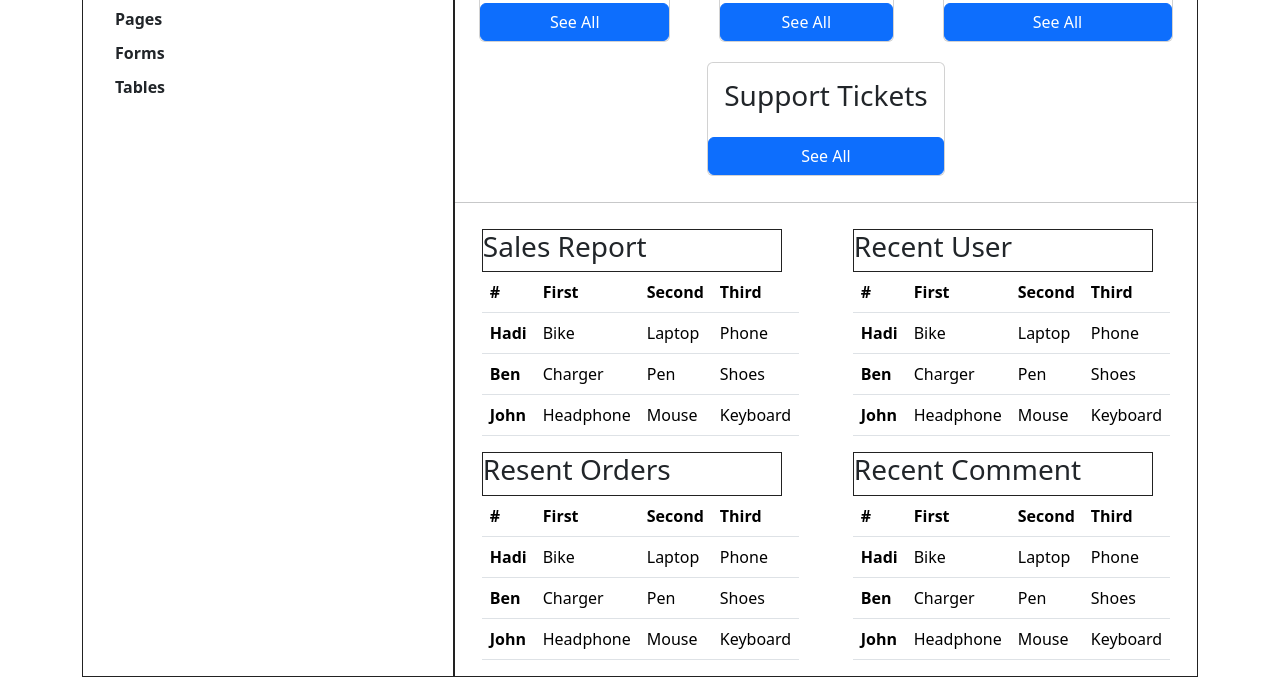
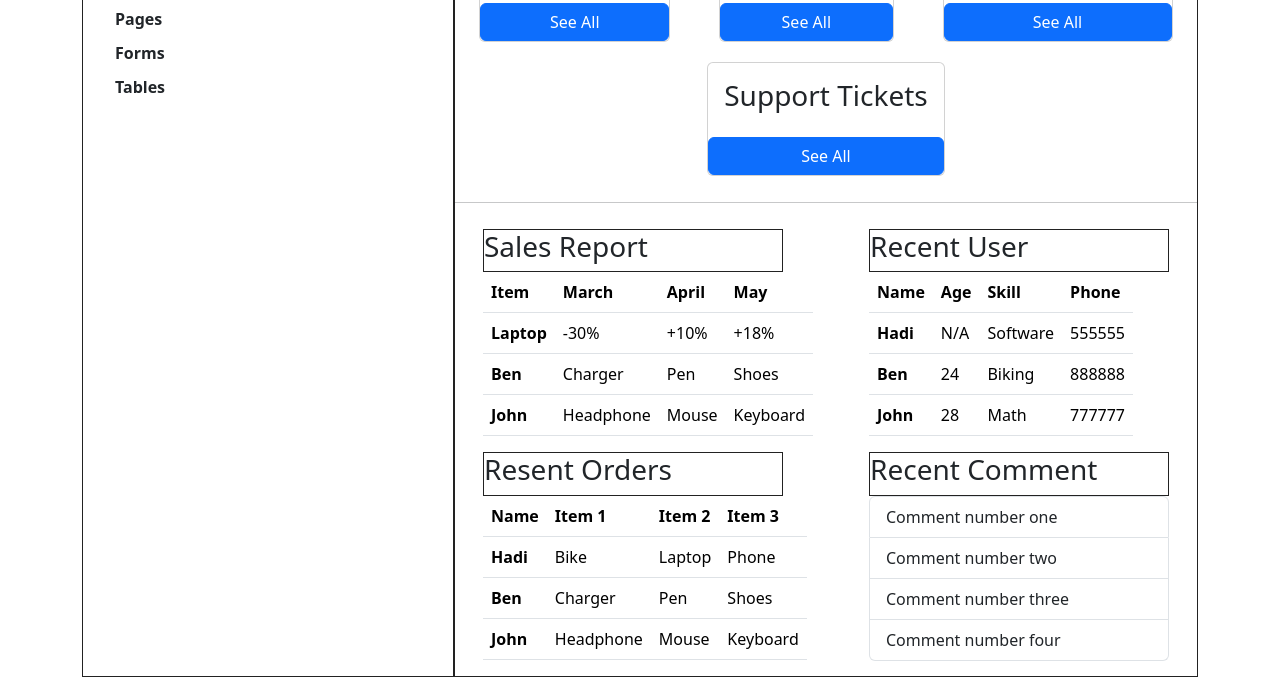
Before and after one commit to 1001hadi/dashboards, a plain HTML site: page index.html in a window 1280 px wide. Shown: the part 234-911 px from the top of the page. Drawn offline with nearby package versions, Linux system fonts and the light colour scheme.

Commit message:
recent comment updated

```diff
--- a/index.html
+++ b/index.html
@@ -107,18 +107,18 @@
                     <table class="table">
                       <thead>
                         <tr>
-                          <th scope="col">#</th>
-                          <th scope="col">First</th>
-                          <th scope="col">Second</th>
-                          <th scope="col">Third</th>
+                          <th scope="col">Item</th>
+                          <th scope="col">March</th>
+                          <th scope="col">April</th>
+                          <th scope="col">May</th>
                         </tr>
                       </thead>
                       <tbody>
                         <tr>
-                          <th scope="row">Hadi</th>
-                          <td>Bike</td>
-                          <td>Laptop</td>
-                          <td>Phone</td>
+                          <th scope="row">Laptop</th>
+                          <td>-30%</td>
+                          <td>+10%</td>
+                          <td>+18%</td>
                         </tr>
                         <tr>
                           <th scope="row">Ben</th>
@@ -144,10 +144,10 @@
                     <table class="table">
                       <thead>
                         <tr>
-                          <th scope="col">#</th>
-                          <th scope="col">First</th>
-                          <th scope="col">Second</th>
-                          <th scope="col">Third</th>
+                          <th scope="col">Name</th>
+                          <th scope="col">Item 1</th>
+                          <th scope="col">Item 2</th>
+                          <th scope="col">Item 3</th>
                         </tr>
                       </thead>
                       <tbody>
@@ -183,30 +183,30 @@
                     <table class="table">
                       <thead>
                         <tr>
-                          <th scope="col">#</th>
-                          <th scope="col">First</th>
-                          <th scope="col">Second</th>
-                          <th scope="col">Third</th>
+                          <th scope="col">Name</th>
+                          <th scope="col">Age</th>
+                          <th scope="col">Skill</th>
+                          <th scope="col">Phone</th>
                         </tr>
                       </thead>
                       <tbody>
                         <tr>
                           <th scope="row">Hadi</th>
-                          <td>Bike</td>
-                          <td>Laptop</td>
-                          <td>Phone</td>
+                          <td>N/A</td>
+                          <td>Software</td>
+                          <td>555555</td>
                         </tr>
                         <tr>
                           <th scope="row">Ben</th>
-                          <td>Charger</td>
-                          <td>Pen</td>
-                          <td>Shoes</td>
+                          <td>24</td>
+                          <td>Biking</td>
+                          <td>888888</td>
                         </tr>
                         <tr>
                           <th scope="row">John</th>
-                          <td>Headphone</td>
-                          <td>Mouse</td>
-                          <td>Keyboard</td>
+                          <td>28</td>
+                          <td>Math</td>
+                          <td>777777</td>
                         </tr>
                       </tbody>
                     </table>
@@ -216,37 +216,12 @@
                   <div class="headline">
                     <h3>Recent Comment</h3>
                   </div>
-                  <div class="chart-info">
-                    <table class="table">
-                      <thead>
-                        <tr>
-                          <th scope="col">#</th>
-                          <th scope="col">First</th>
-                          <th scope="col">Second</th>
-                          <th scope="col">Third</th>
-                        </tr>
-                      </thead>
-                      <tbody>
-                        <tr>
-                          <th scope="row">Hadi</th>
-                          <td>Bike</td>
-                          <td>Laptop</td>
-                          <td>Phone</td>
-                        </tr>
-                        <tr>
-                          <th scope="row">Ben</th>
-                          <td>Charger</td>
-                          <td>Pen</td>
-                          <td>Shoes</td>
-                        </tr>
-                        <tr>
-                          <th scope="row">John</th>
-                          <td>Headphone</td>
-                          <td>Mouse</td>
-                          <td>Keyboard</td>
-                        </tr>
-                      </tbody>
-                    </table>
+                  <ul class="list-group">
+                    <li class="list-group-item">Comment number one</li>
+                    <li class="list-group-item">Comment number two</li>
+                    <li class="list-group-item">Comment number three</li>
+                    <li class="list-group-item">Comment number four</li>
+                  </ul>
                   </div>
                 </div>
               </div>
--- a/styles/style.css
+++ b/styles/style.css
@@ -41,11 +41,10 @@
   /* border: 1px solid #222; */
   margin: 10px 0;
 }
-
+.item ul {
+  width: 300px;
+}
 .headline {
   border: 1px solid #222;
   width: 300px;
 }
-
-.chart-info {
-}
```
